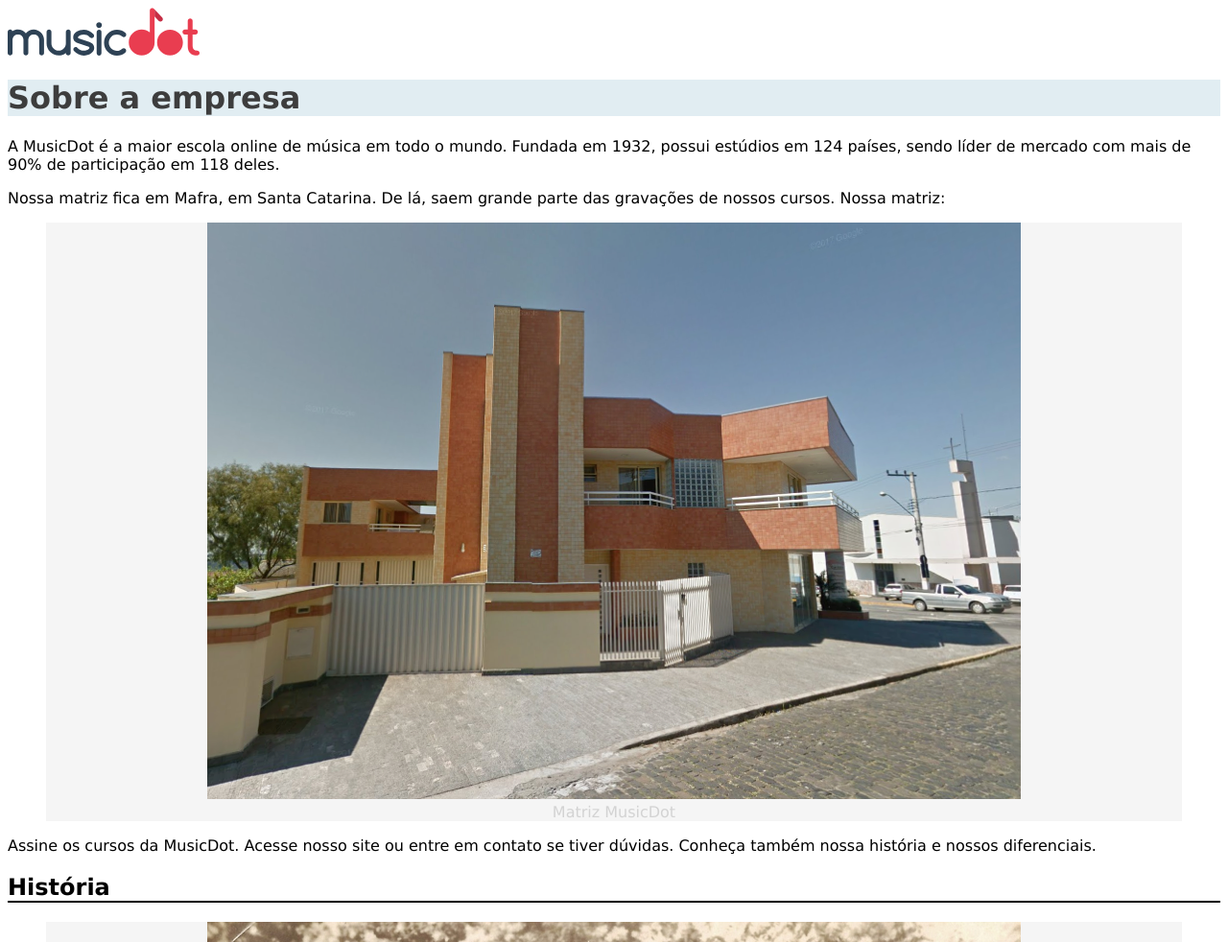
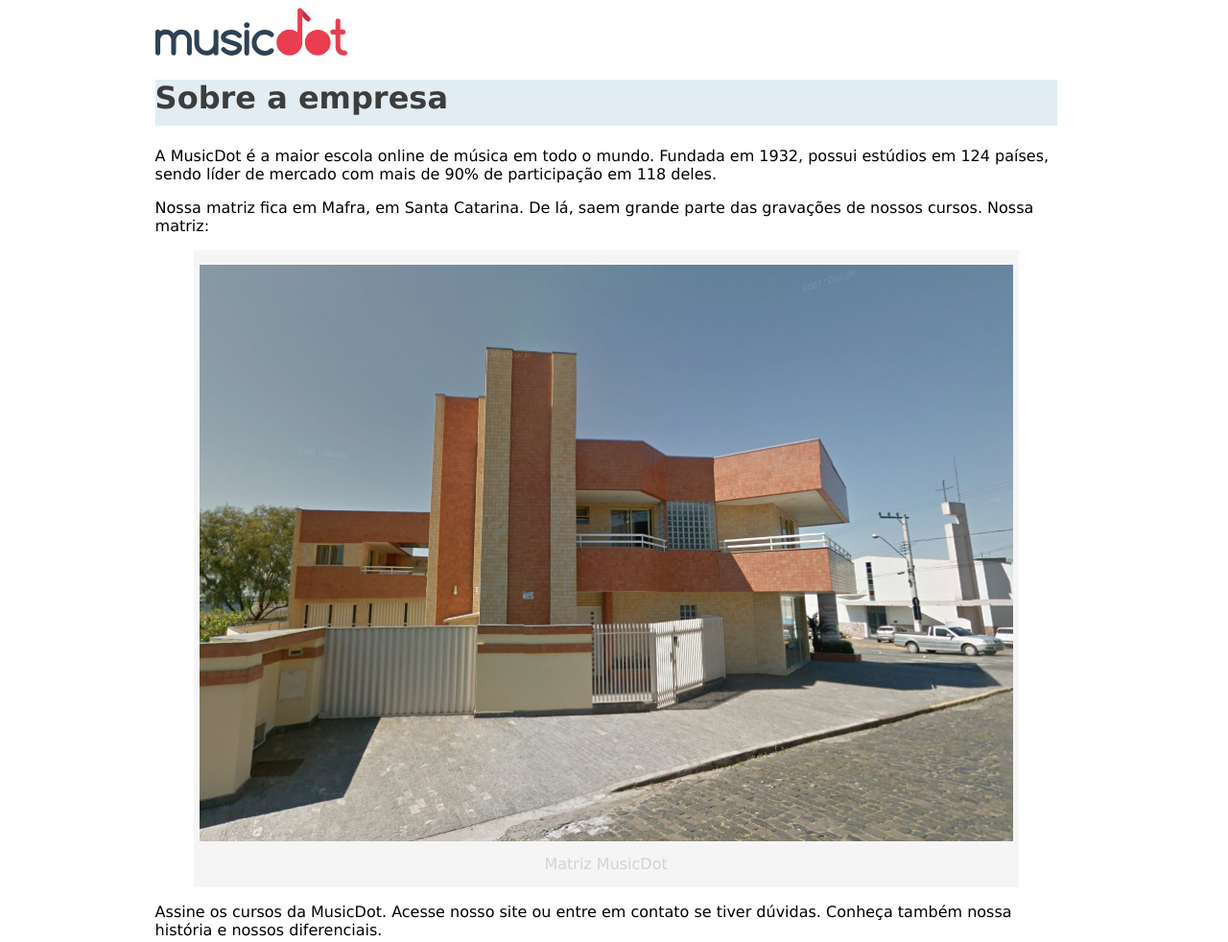
Before and after one commit to reaumart/prod, a plain HTML site: page sobre.html in a window 1280 px wide. Shown: the top 982 px of the page at 96% size. Drawn offline with Linux system fonts and the light colour scheme.

Commit message:
Tópico CSS Atividade 2

```diff
--- a/css/style.css
+++ b/css/style.css
@@ -1,10 +1,14 @@
 body{
     font-family: Verdana, Geneva, Tahoma, sans-serif;
+    max-width: 940px;
+    padding-left: 12%;
+    padding-right: 12%;
 }
 
 h1{
     color:#3D3D3D;
     background-color: #E1EDF2;
+    padding-bottom: 10px;
 }
 
 h2{
@@ -15,4 +19,10 @@ figure{
     text-align: center;
     background-color: whitesmoke;
     color: lightgrey;
+    padding-top: 15px;
+    padding-bottom: 15px;
 }
+
+figcaption{
+    padding-top: 10px;
+}
```
